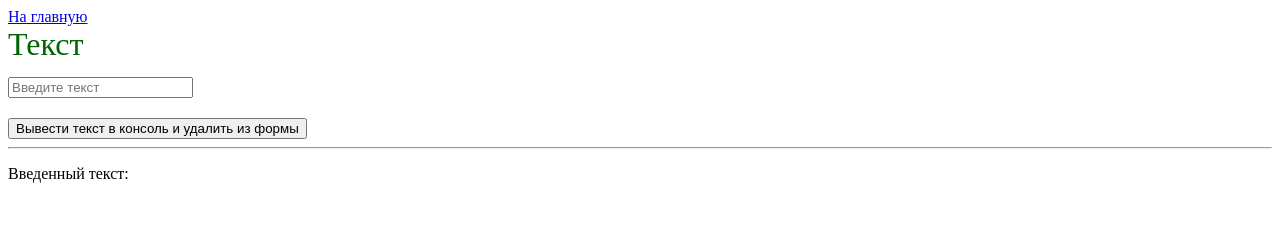
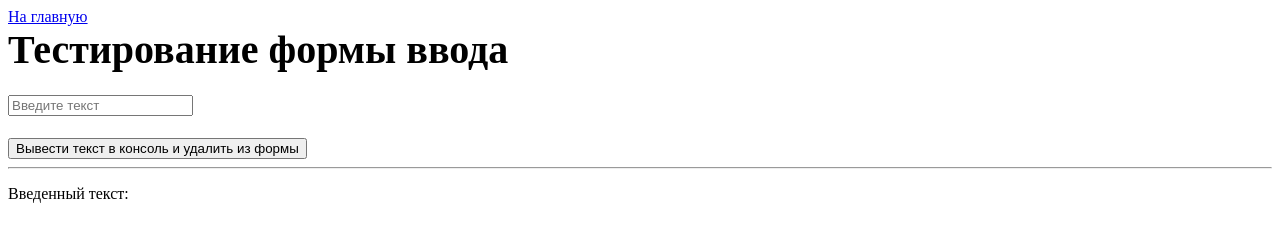
Before and after one commit to SadoninS/6.8, a plain HTML site: page task5/index.html in a window 1280 px wide. Drawn offline with Linux system fonts and the light colour scheme.

Commit message:
fonts fix, update readme

```diff
--- a/task2/script.js
+++ b/task2/script.js
@@ -6,6 +6,7 @@
 //  Вариант №2
 document.querySelector('#consoleLog').addEventListener('click',
   (e) => {
+    console.log('Сообщение в консоли!')
     alert('Данный метод выводит сообщение в консоль');
 })
 
--- a/task5/index.html
+++ b/task5/index.html
@@ -9,7 +9,7 @@
     <a  href="../index.html">На главную</a> <br>
 <form action="">
     <label>
-        Текст <br>
+        Тестирование формы ввода<br>
         <input type="text" placeholder="Введите текст">
     </label> <br><br>
     <button type="submit">
--- a/task5/style.css
+++ b/task5/style.css
@@ -1,4 +1,4 @@
 label {
-    font-size: xx-large;
-    color: darkgreen;
-}
+    font-size: 2.5em;
+    font-weight: bold
+};
```
Also changed, not shown: 1 other file.
